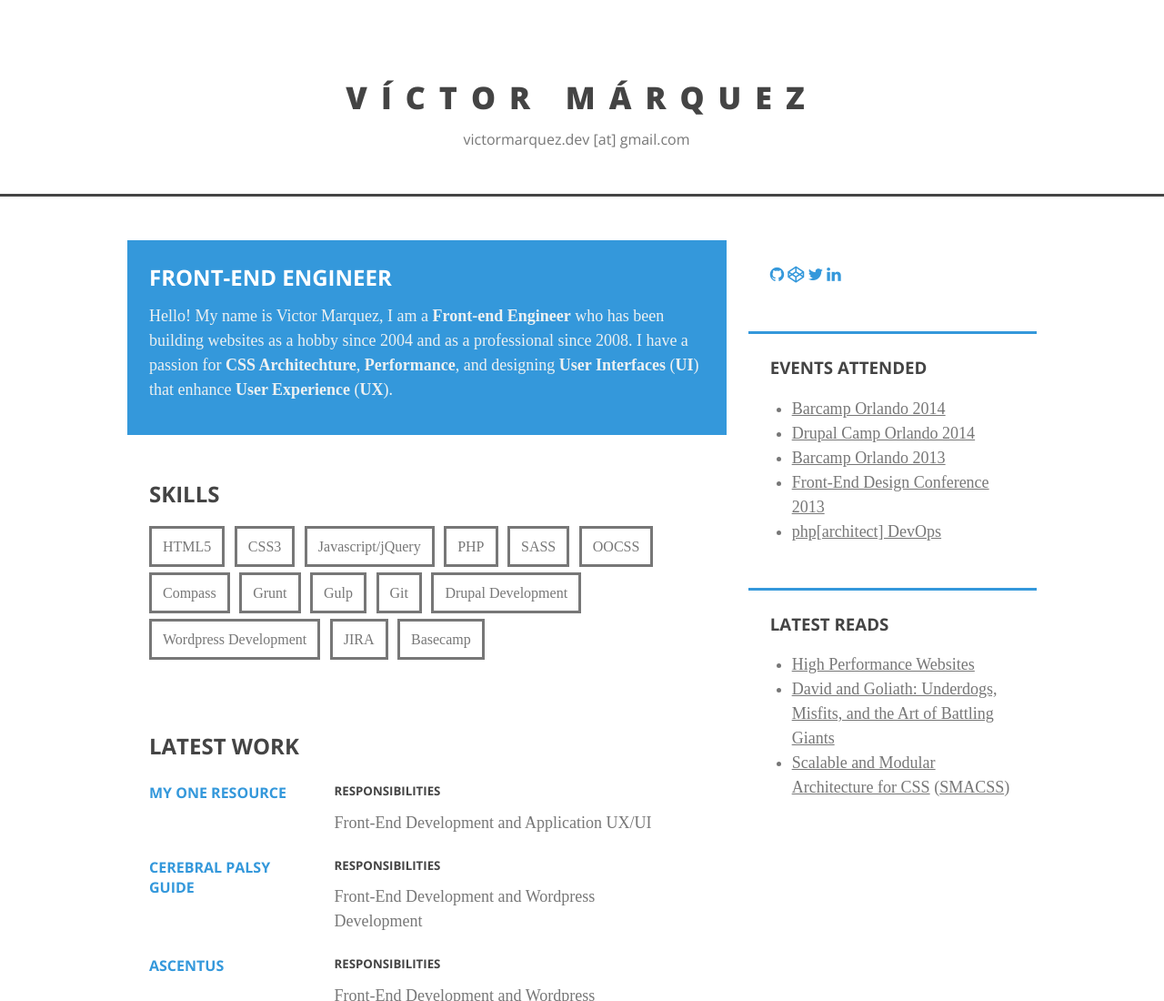
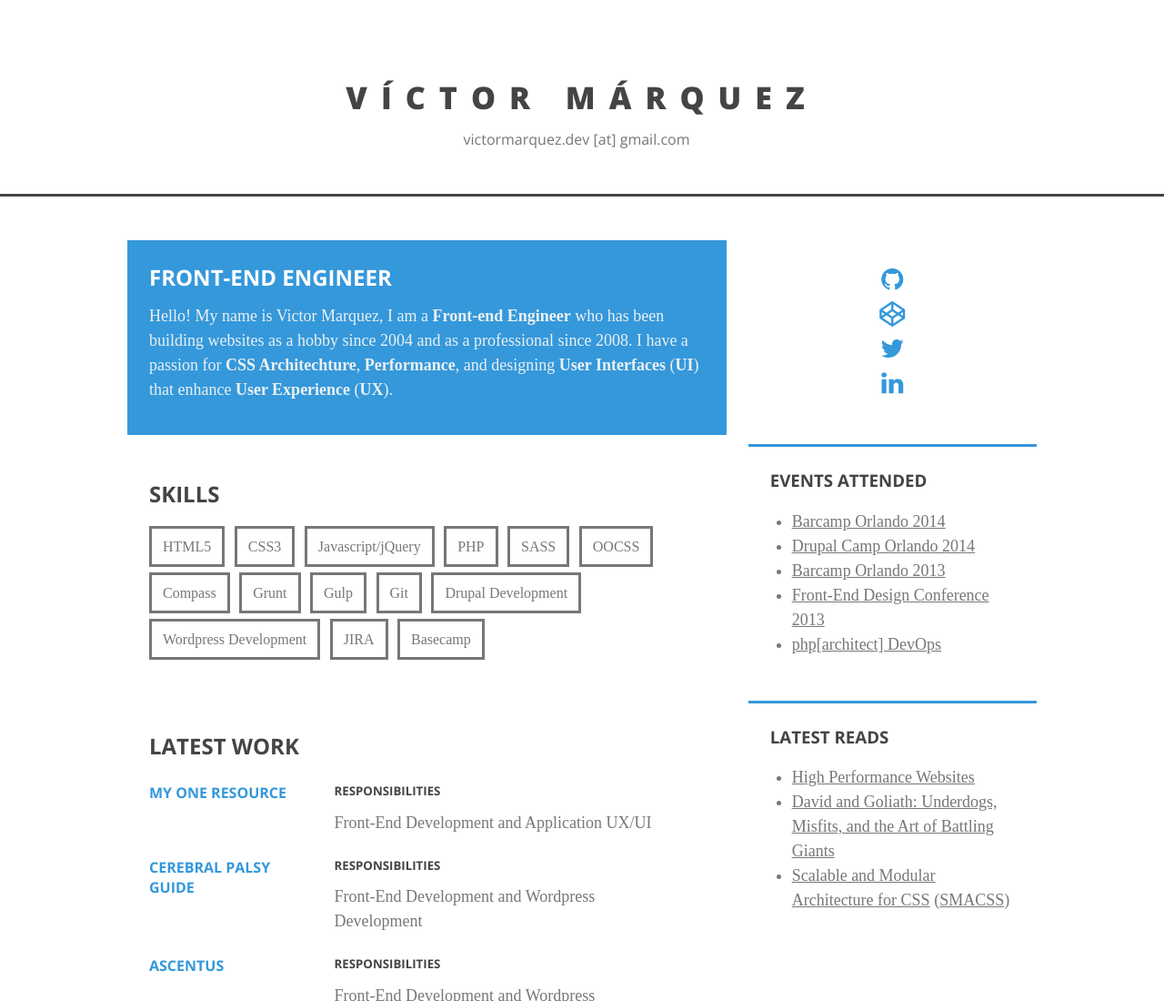
Before and after one commit to vhmarquez/portfoliov2, a plain HTML site: page index.html in a window 1280 px wide. Shown: the top 1100 px of the page at 91% size. Drawn offline with nearby package versions, Linux system fonts and the light colour scheme; a web font is replaced by a local one.

Commit message:
Update to social icons.

```diff
--- a/index.html
+++ b/index.html
@@ -118,10 +118,20 @@
 				</div>
 				<div class="grid-item lap-one-third">
 					<div class="box">
-						<i class="fa fa-github social"></i>
-						<i class="fa fa-codepen social"></i>
-						<i class="fa fa-twitter social"></i>
-						<i class="fa fa-linkedin social"></i>
+						<div class="grid-full">
+							<div class="grid-item-full one-fourth center">
+								<i class="fa fa-github social"></i>
+							</div>
+							<div class="grid-item-full one-fourth center">
+								<i class="fa fa-codepen social"></i>
+							</div>
+							<div class="grid-item-full one-fourth center">
+								<i class="fa fa-twitter social"></i>
+							</div>
+							<div class="grid-item-full one-fourth center">
+								<i class="fa fa-linkedin social"></i>
+							</div>
+						</div>
 					</div>
 					<div class="box border">
 						<h3>Events Attended</h3>
--- a/temp/sass/structure/_typography.sass
+++ b/temp/sass/structure/_typography.sass
@@ -84,6 +84,6 @@ a
 // icons
 
 .fa.social
-	font-size: 18px
-	line-height: 28px
+	font-size: 28px
+	line-height: 38px
 	color: #3498db
--- a/temp/sass/tools/_grids.sass
+++ b/temp/sass/tools/_grids.sass
@@ -32,5 +32,5 @@
 	margin-left: 0!important
 	width: 100%
 
-.grid-item--full
+.grid-item-full
 	padding-left: 0!important
```
Also changed, not shown: architecture/css/screen.min.css, temp/css/screen.css.
